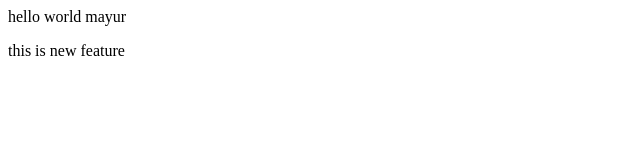
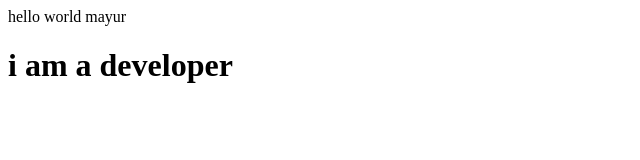
Before and after one commit to Mayurkenjale/demo-1, a plain HTML site: page index.html in a window 1280 px wide. Shown: the whole page, without its empty margins (0-640 px from the left). Drawn offline with Linux system fonts and the light colour scheme.

Commit message:
add heading

```diff
--- a/index.html
+++ b/index.html
@@ -1,2 +1,2 @@
 <p>hello world mayur</p>
-<p>this is new feature</p>
+<h1>i am a developer</h1>
```
